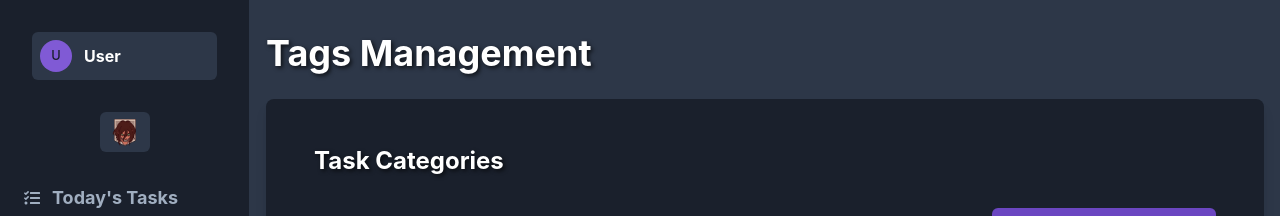
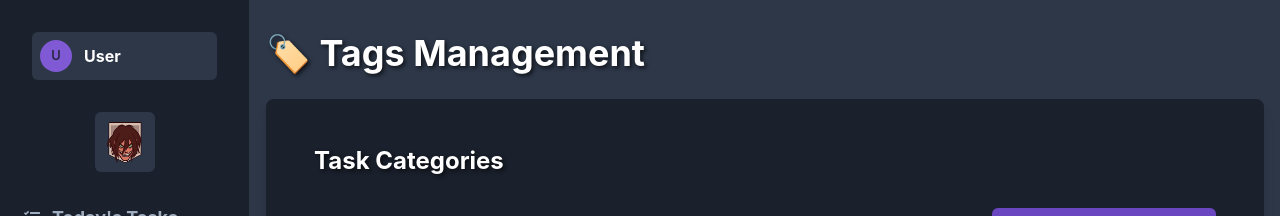
Before and after one commit to Alhassan777/DreamDuo, a React (Vite) app in the folder client/: page /tags in a window 1280 px wide. Shown: the top 216 px of the page. Built offline with nearby package versions, Linux system fonts and the light colour scheme; no server answers; a web font is replaced by a local one.

Commit message:
Fully implemented the Categories section in the backend

```diff
--- a/client/src/components/Sidebar.tsx
+++ b/client/src/components/Sidebar.tsx
@@ -10,8 +10,8 @@ import {
   IconProps,
 } from '@chakra-ui/react';
 import { useNavigate, useLocation } from 'react-router-dom';
-import { CalendarIcon, ChevronLeftIcon, ChevronRightIcon } from '@chakra-ui/icons';
-import { FaTasks, FaHashtag, FaChartPie } from 'react-icons/fa';
+import { ChevronLeftIcon, ChevronRightIcon } from '@chakra-ui/icons';
+import { FaTasks, FaHashtag, FaChartPie, FaCalendar } from 'react-icons/fa';
 import { IconType } from 'react-icons';
 import { ComponentWithAs } from '@chakra-ui/react';
 import ProfileDropdown from './ProfileDropdown';
@@ -102,7 +102,7 @@ const Sidebar = ({ onCollapse }: SidebarProps) => {
     },
     {
       label: 'Calendar View',
-      icon: CalendarIcon,
+      icon: FaCalendar,
       path: '/calendar',
       aotIcon: sidebarIcon2,
     },
@@ -138,7 +138,7 @@ const Sidebar = ({ onCollapse }: SidebarProps) => {
         <Box px={isCollapsed ? 4 : 8}>
           <Flex justify="center" align="center">
             <Tooltip
-              label={isAotMode ? "Disable Attack on Titan Theme" : "Enable Attack on Titan Theme"}
+              label={isAotMode ? "Disable Attack On Titan Theme" : "Launch Attack On Titan Theme"}
               placement="right"
               hasArrow
             >
@@ -148,8 +148,9 @@ const Sidebar = ({ onCollapse }: SidebarProps) => {
                   <img
                     src={attackingTitanIcon}
                     alt="Attack Titan"
-                    width="32"
-                    height="32"
+                    width="48"
+                    height="48"
+                    style={{ maxWidth: '100%', maxHeight: '100%' }}
                   />
                 }
                 onClick={handleThemeToggle}
--- a/client/src/components/styles/sidebar.css
+++ b/client/src/components/styles/sidebar.css
@@ -128,8 +128,8 @@
 
 .theme-toggle {
   border-radius: 9999px;
-  width: 50px;
-  height: 50px;
+  width: 60px;
+  height: 60px !important; /* Changed from 200px and added !important to override any default styles */
   transition: all 0.3s ease;
   position: relative;
 }
--- a/client/src/components/tags/TaskCategoriesSection.tsx
+++ b/client/src/components/tags/TaskCategoriesSection.tsx
@@ -70,7 +70,6 @@ const TaskCategoriesSection: React.FC<TaskCategoriesSectionProps> = ({ categorie
         const categoryToAdd = {
           name: newCategory.name.trim(),
           description: newCategory.description?.trim(),
-          color: '#FFFFFF', // Default color
           icon: newCategory.icon
         };
 
@@ -160,7 +159,7 @@ const TaskCategoriesSection: React.FC<TaskCategoriesSectionProps> = ({ categorie
     try {
       const updatedData = {
         name: updatedCategory.name,
-        color: categoryToUpdate.color,
+        description: updatedCategory.description,
         icon: updatedCategory.icon
       };
 
--- a/client/src/pages/TagsPage.tsx
+++ b/client/src/pages/TagsPage.tsx
@@ -16,7 +16,7 @@ const TagsPage = () => {
       <div className="tags-page-wrapper" data-aot-mode={isAotMode}>
       <Container maxW="container.xl" py={8}>
         <Box mb={8}>
-          <Heading color="white" mb={6} className='heading_text' data-aot-mode={isAotMode}>Tags Management</Heading>
+          <Heading color="white" mb={6} className='heading_text' data-aot-mode={isAotMode}>🏷️ Tags Management</Heading>
           <VStack spacing={8} align="stretch">
             {/* Task Categories Section */}
             <Box
--- a/client/src/services/tags.ts
+++ b/client/src/services/tags.ts
@@ -4,7 +4,7 @@ import api from './api';
 export interface Category {
   id?: number;
   name: string;
-  color?: string;
+  description?: string;
   icon?: string;
 }
 
```
Also changed, not shown: 2 other files (tests, documents, lock files or other folders).
